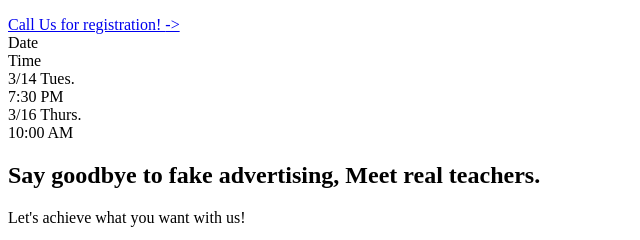
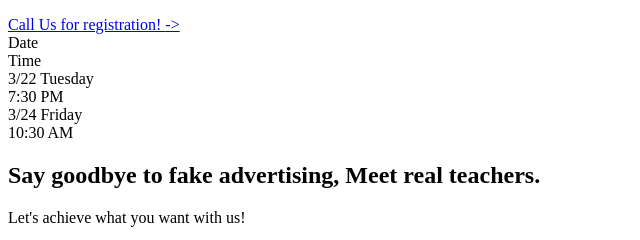
Before and after one commit to hey-boss/AchieveAcademy2, a website built with webpack: page src/blog-post.html in a window 1280 px wide. Shown: the part 1005-1245 px from the top of the page, 0-640 px from the left. Built offline with nearby package versions, Linux system fonts and the light colour scheme.

Commit message:
seminar update

```diff
--- a/src/partials/blog-single.html
+++ b/src/partials/blog-single.html
@@ -126,10 +126,10 @@
                 <div class="grid grid-cols-2 pb-32">
                     <div class="font-bold text-center border p-2">Date</div>
                     <div class="font-bold text-center border p-2">Time</div>
-                    <div class="border p-2">3/14 Tues.</div>
+                    <div class="border p-2">3/22 Tuesday</div>
                     <div class="border p-2">7:30 PM</div>
-                    <div class="border p-2">3/16 Thurs.</div>
-                    <div class="border p-2">10:00 AM</div>
+                    <div class="border p-2">3/24 Friday</div>
+                    <div class="border p-2">10:30 AM</div>
                 </div>
 
 
```
